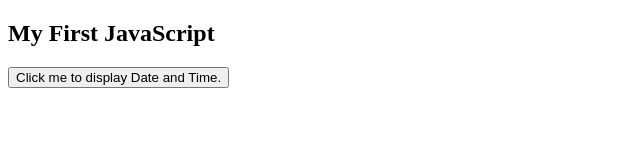
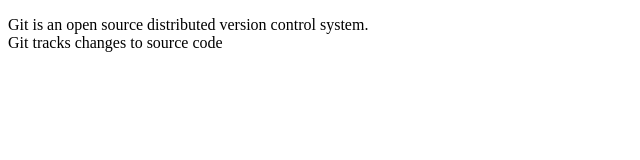
Before and after one commit to kahigakamiru/HTML_and_CSS, a plain HTML site: page index.html in a window 1280 px wide. Shown: the whole page, without its empty margins (0-640 px from the left). Drawn offline with Linux system fonts and the light colour scheme.

Commit message:
explaining the git

```diff
--- a/index.html
+++ b/index.html
@@ -1,12 +1,10 @@
 <!DOCTYPE html>
 <html>
+    <title>Intro To Git</title>
+    <link rel="stylesheet" href="styles.css">
 <body>
-
-<h2>My First JavaScript</h2>
-
-<button type="button"
-onclick="document.getElementById('demo').innerHTML = Date()">
-Click me to display Date and Time.</button>
+<p>Git is an open source distributed version control system.
+    <br>Git tracks changes to source code</p>
 
 <p id="demo"></p>
 
```
